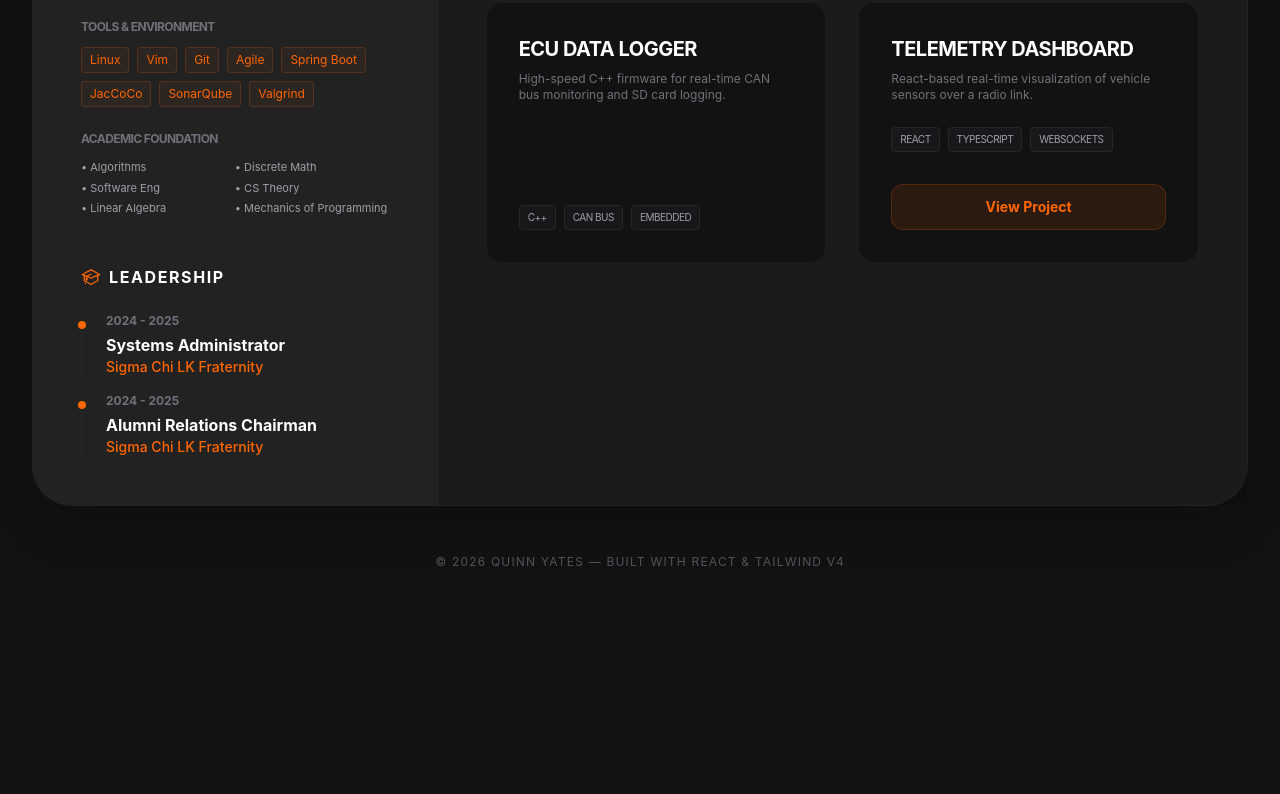
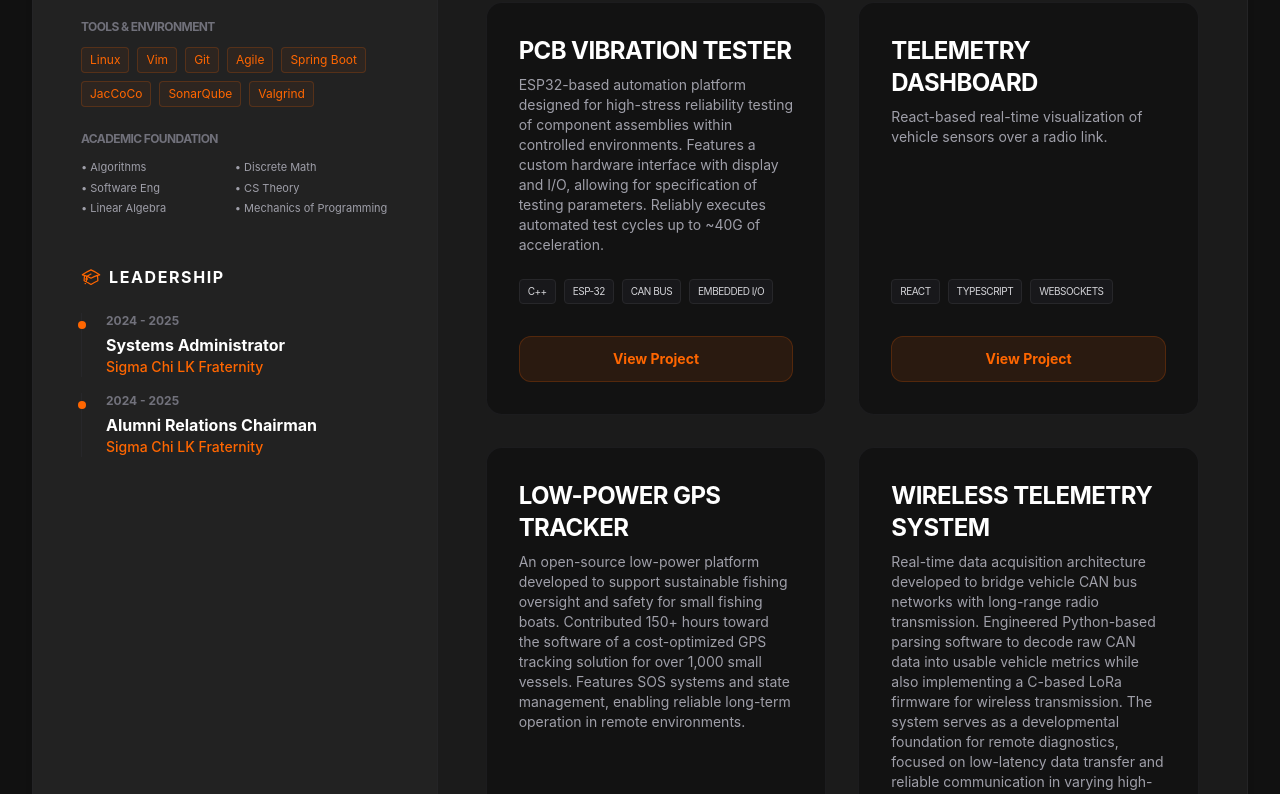
Before and after one commit to QuinnYates29/my-portfolio, a React (Vite) app: page / in a window 1280 px wide. Shown: the part 1060-1854 px from the top of the page. Before the commit the page ends 1694 px from the top, so only its background shows below. Built offline with nearby package versions, Linux system fonts and the light colour scheme.

Commit message:
Added projects: PCB Tester GPS tracker Telemetry system

```diff
--- a/src/App.tsx
+++ b/src/App.tsx
@@ -253,11 +253,11 @@ function App() {
                     ) : (
                       /* Smaller, 1 column project card */
                       <div className="flex flex-col h-full">
-                        <h3 className="text-xl font-bold text-white mb-2 uppercase tracking-tight">{project.title}</h3>
-                        <p className="text-xs text-zinc-500 mb-6 flex-grow">{project.description}</p>
+                        <h3 className="text-2xl font-bold text-white mb-2 uppercase tracking-tight">{project.title}</h3>
+                        <p className="text-sm text-zinc-400 mb-6 flex-grow">{project.description}</p>
                         <div className="flex flex-wrap gap-2 mt-auto">
                           {project.tech.map(t => (
-                            <span key={t} className="text-[10px] px-2 py-1 bg-zinc-900 text-zinc-400 rounded border border-zinc-800 uppercase tracking-tighter">{t}</span>
+                            <span key={t} className="text-[10px] px-2 py-1 bg-zinc-900 text-zinc-300 rounded border border-zinc-800 uppercase tracking-tighter">{t}</span>
                           ))}
                         </div>
                       </div>
--- a/src/projects.ts
+++ b/src/projects.ts
@@ -18,14 +18,25 @@ export interface Project {
       image: schematicImg
     },
     {
-      title: "ECU Data Logger",
-      description: "High-speed C++ firmware for real-time CAN bus monitoring and SD card logging.",
-      tech: ["C++", "CAN Bus", "Embedded"],
+      title: "PCB Vibration Tester",
+      description: "ESP32-based automation platform designed for high-stress reliability testing of component assemblies within controlled environments. Features a custom hardware interface with display and I/O, allowing for specification of testing parameters. Reliably executes automated test cycles up to ~40G of acceleration.",
+      tech: ["C++", "ESP-32", "CAN Bus", "Embedded I/O"],
+      github: "https://github.com/QuinnYates29/Vibe-Thermal-Testing"
     },
     {
       title: "Telemetry Dashboard",
       description: "React-based real-time visualization of vehicle sensors over a radio link.",
       tech: ["React", "TypeScript", "WebSockets"],
       github: "https://github.com/QuinnYates29/telemetry-dash"
+    },
+    {
+      title: "Low-Power GPS Tracker",
+      description: "An open-source low-power platform developed to support sustainable fishing oversight and safety for small fishing boats. Contributed 150+ hours toward the software of a cost-optimized GPS tracking solution for over 1,000 small vessels. Features SOS systems and state management, enabling reliable long-term operation in remote environments.",
+      tech: ["Micropython", "GPS/GNSS", "State Management"]
+    },
+    {
+      title: "Wireless Telemetry System",
+      description: "Real-time data acquisition architecture developed to bridge vehicle CAN bus networks with long-range radio transmission. Engineered Python-based parsing software to decode raw CAN data into usable vehicle metrics while also implementing a C-based LoRa firmware for wireless transmission. The system serves as a developmental foundation for remote diagnostics, focused on low-latency data transfer and reliable communication in varying high-interference environments.",
+      tech: ["Python", "C", "LoRa (RF)", "CAN Bus", "Embedded Firmware", "Serial Interfacing"]
     }
   ];
```
